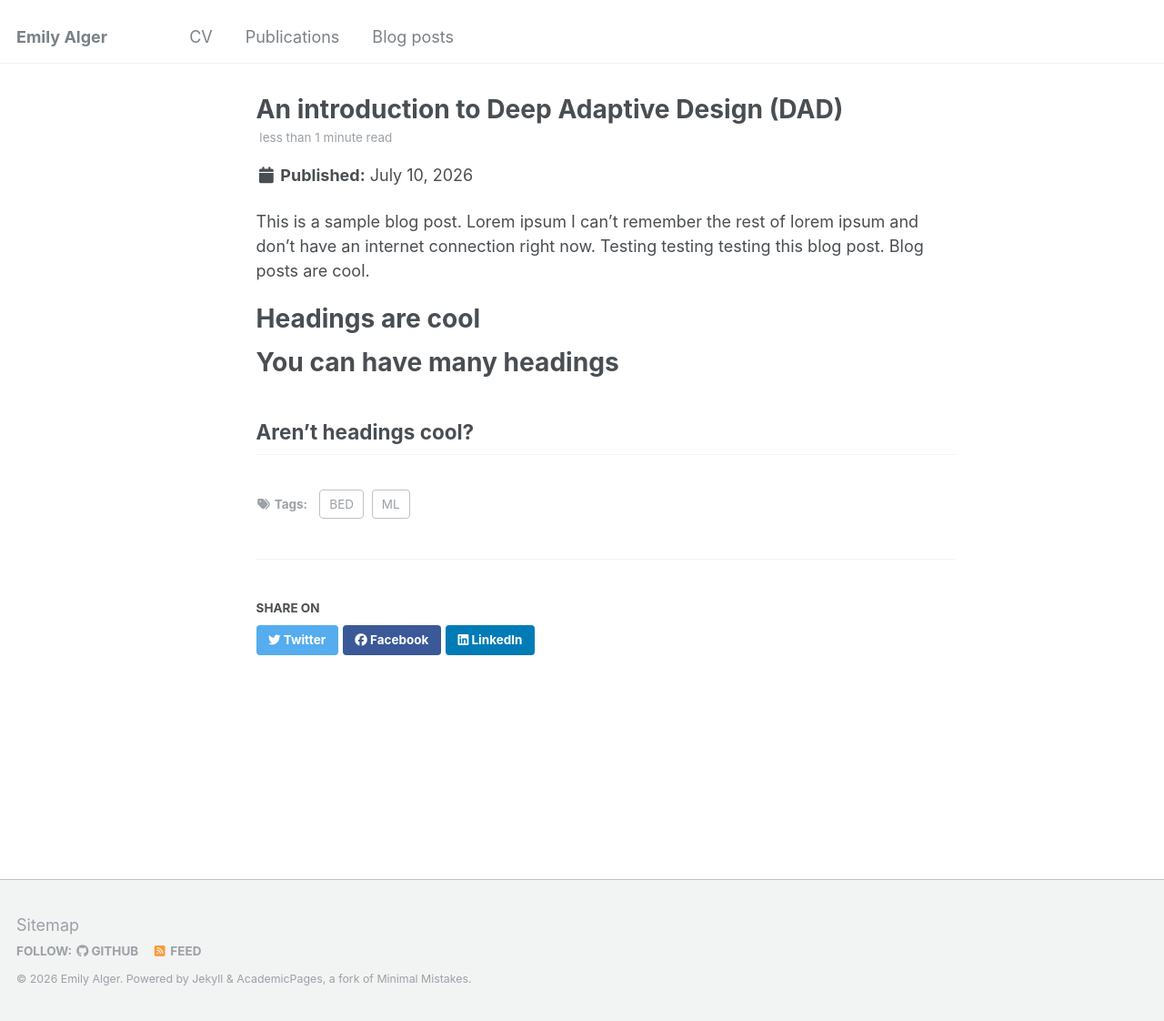
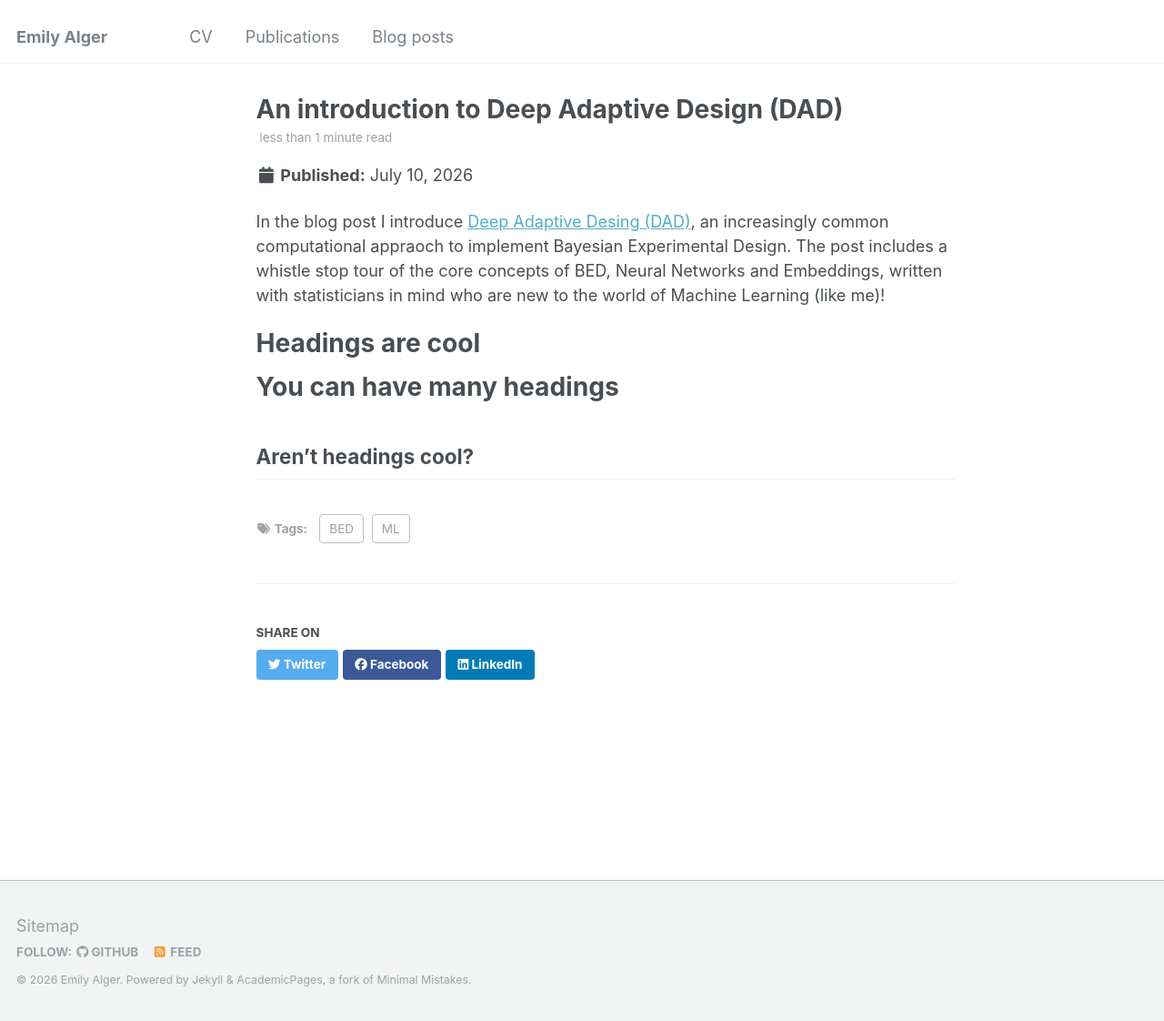
Before and after one commit to alemily100/alemily100.github.io, a Jekyll site: the page built from _posts/2026-07-10-an-introduction-to-deep-adaptive-design-dad.md, in a window 1280 px wide and 1122 px high. Shown: the whole window at 91% size. Built offline with Jekyll 4.4.1, drawn with Linux system fonts in a browser that asks for light colours.

Commit message:
Revise introduction for Deep Adaptive Design blog post
Updated the introduction to the blog post on Deep Adaptive Design, providing a clearer overview and context for readers.

```diff
--- a/_posts/2026-07-10-an-introduction-to-deep-adaptive-design-dad.md
+++ b/_posts/2026-07-10-an-introduction-to-deep-adaptive-design-dad.md
@@ -8,7 +8,7 @@ tags:
 author_profile: false
 ---
 
-This is a sample blog post. Lorem ipsum I can't remember the rest of lorem ipsum and don't have an internet connection right now. Testing testing testing this blog post. Blog posts are cool.
+In the blog post I introduce [Deep Adaptive Desing (DAD)](https://arxiv.org/pdf/2103.02438), an increasingly common computational appraoch to implement Bayesian Experimental Design. The post includes a whistle stop tour of the core concepts of BED, Neural Networks and Embeddings, written with statisticians in mind who are new to the world of Machine Learning (like me)!
 
 Headings are cool
 ======
```
